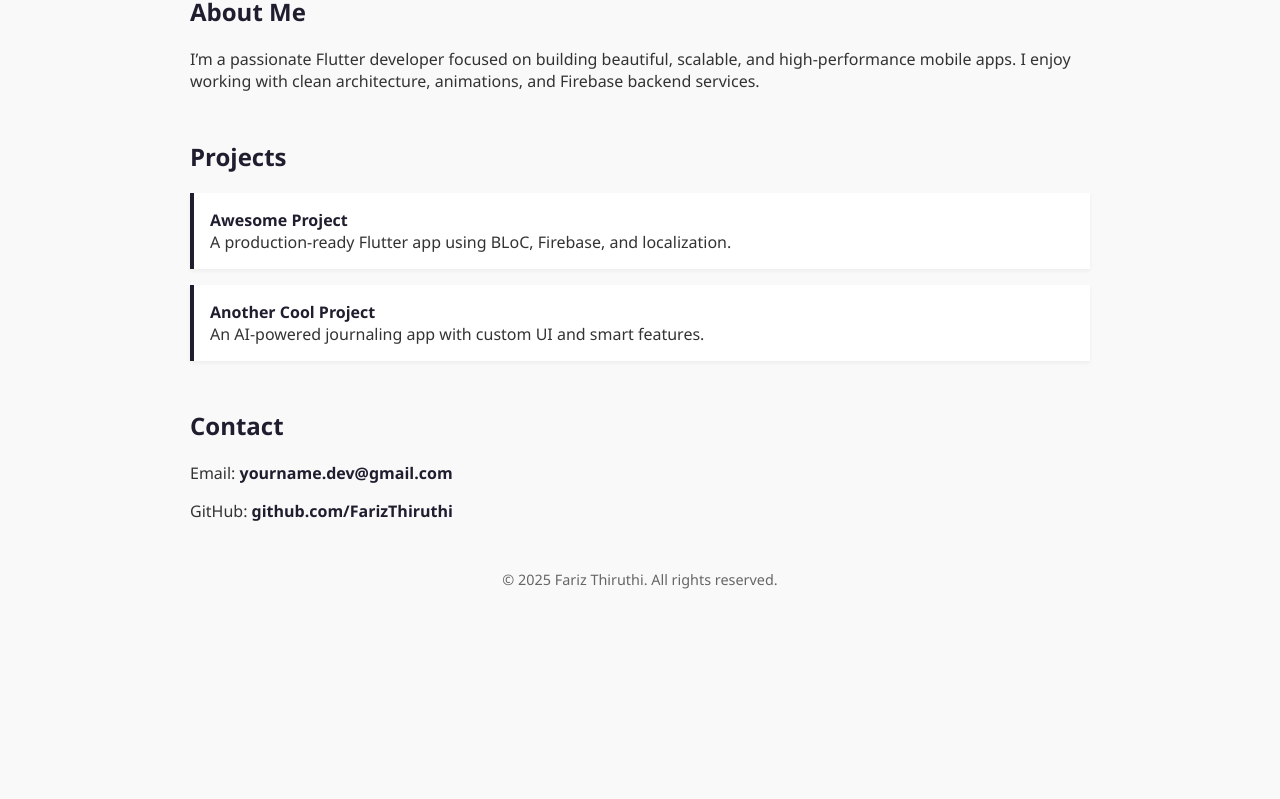
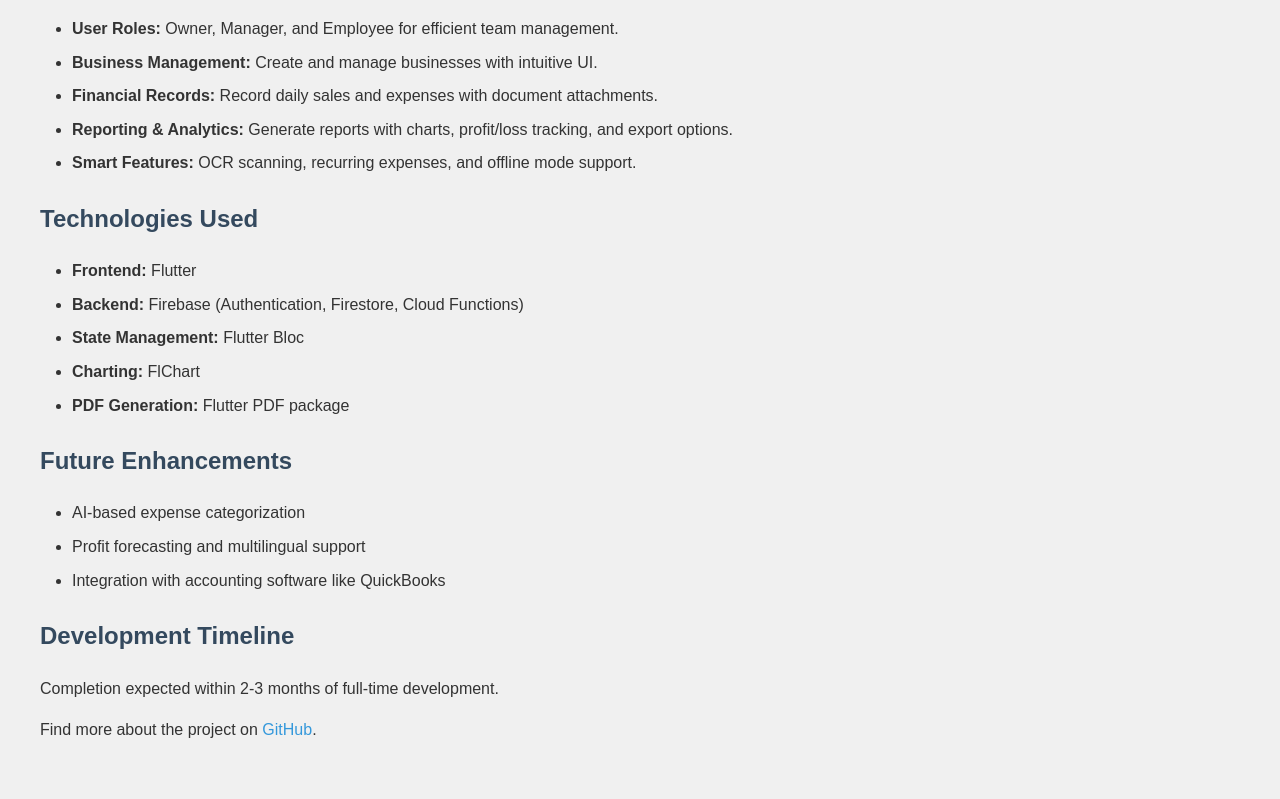
Before and after one commit to FarizThiruthi/farizthiruthi.github.io, a plain HTML site: page index.html in a window 1280 px wide. Shown: the part 226-1025 px from the top of the page. Before the commit the page ends 831 px from the top, so only its background shows below. Drawn offline with Linux system fonts and the light colour scheme.

Commit message:
Update index.html
3

```diff
--- a/index.html
+++ b/index.html
@@ -1,108 +1,70 @@
 <!DOCTYPE html>
-<html lang="en">
+<html>
   <head>
-  <meta charset="UTF-8" />
-  <meta name="viewport" content="width=device-width, initial-scale=1.0" />
-  <title>Fariz Thiruthi – Portfolio</title>
+    <title>Digital Bill Book for Businesses</title>
     <style>
       body {
-      font-family: 'Segoe UI', Tahoma, Geneva, Verdana, sans-serif;
-      background: #f9f9f9;
+        font-family: Arial, sans-serif;
+        padding: 2rem;
+        background: #f0f0f0;
+        line-height: 1.6;
         color: #333;
-      margin: 0;
-      padding: 0;
       }
-
-    header {
-      background-color: #1e1e2f;
-      color: white;
-      padding: 2rem;
-      text-align: center;
+      h1 {
+        color: #2c3e50;
       }
-
-    main {
-      max-width: 900px;
-      margin: 2rem auto;
-      padding: 0 1rem;
+      h2 {
+        color: #34495e;
+        margin-top: 1.5rem;
       }
-
-    h1 {
-      margin: 0;
-      font-size: 2.5rem;
+      ul {
+        list-style-type: disc;
+        padding-left: 2rem;
       }
-
-    h2 {
-      margin-top: 3rem;
-      color: #1e1e2f;
+      li {
+        margin-bottom: 0.5rem;
       }
-
-    ul {
-      list-style: none;
-      padding: 0;
+      a {
+        color: #3498db;
+        text-decoration: none;
       }
-
-    li {
-      margin-bottom: 1rem;
-      background: #fff;
-      padding: 1rem;
-      border-left: 4px solid #1e1e2f;
-      box-shadow: 0 2px 4px rgba(0,0,0,0.05);
-    }
-
-    a {
-      color: #1e1e2f;
-      text-decoration: none;
-      font-weight: bold;
-    }
-
-    footer {
-      text-align: center;
-      margin: 3rem 0 1rem;
-      font-size: 0.9rem;
-      color: #666;
+      a:hover {
+        text-decoration: underline;
       }
     </style>
   </head>
   <body>
-
-  <header>
-    <h1>Fariz Thiruthi</h1>
-    <p>Flutter Developer · Firebase · Clean Architecture · UI/UX</p>
-  </header>
-
-  <main>
-    <section>
-      <h2>About Me</h2>
+    <h1>Digital Bill Book for Businesses</h1>
     <p>
-        I’m a passionate Flutter developer focused on building beautiful, scalable, and high-performance mobile apps.
-        I enjoy working with clean architecture, animations, and Firebase backend services.
+      A modern, efficient solution for small and medium-sized enterprises to
+      manage sales, expenses, and financial performance with ease.
     </p>
-    </section>
-
-    <section>
-      <h2>Projects</h2>
+    <h2>Features</h2>
     <ul>
-        <li>
-          <a href="https://github.com/FarizThiruthi/your-awesome-project">Awesome Project</a><br />
-          A production-ready Flutter app using BLoC, Firebase, and localization.
-        </li>
-        <li>
-          <a href="https://github.com/FarizThiruthi/another-project">Another Cool Project</a><br />
-          An AI-powered journaling app with custom UI and smart features.
-        </li>
+      <li><strong>User Roles:</strong> Owner, Manager, and Employee for efficient team management.</li>
+      <li><strong>Business Management:</strong> Create and manage businesses with intuitive UI.</li>
+      <li><strong>Financial Records:</strong> Record daily sales and expenses with document attachments.</li>
+      <li><strong>Reporting & Analytics:</strong> Generate reports with charts, profit/loss tracking, and export options.</li>
+      <li><strong>Smart Features:</strong> OCR scanning, recurring expenses, and offline mode support.</li>
     </ul>
-    </section>
-
-    <section>
-      <h2>Contact</h2>
-      <p>Email: <a href="mailto:yourname.dev@gmail.com">yourname.dev@gmail.com</a></p>
-      <p>GitHub: <a href="https://github.com/FarizThiruthi">github.com/FarizThiruthi</a></p>
-    </section>
-  </main>
-
+    <h2>Technologies Used</h2>
+    <ul>
+      <li><strong>Frontend:</strong> Flutter</li>
+      <li><strong>Backend:</strong> Firebase (Authentication, Firestore, Cloud Functions)</li>
+      <li><strong>State Management:</strong> Flutter Bloc</li>
+      <li><strong>Charting:</strong> FlChart</li>
+      <li><strong>PDF Generation:</strong> Flutter PDF package</li>
+    </ul>
+    <h2>Future Enhancements</h2>
+    <ul>
+      <li>AI-based expense categorization</li>
+      <li>Profit forecasting and multilingual support</li>
+      <li>Integration with accounting software like QuickBooks</li>
+    </ul>
+    <h2>Development Timeline</h2>
+    <p>Completion expected within 2-3 months of full-time development.</p>
     <footer>
-    © 2025 Fariz Thiruthi. All rights reserved.
+      <p>Find more about the project on <a href="https://github.com/yourusername">GitHub</a>.</p>
     </footer>
-
   </body>
 </html>
```
Lines whose indentation alone changed are shown as unchanged.
